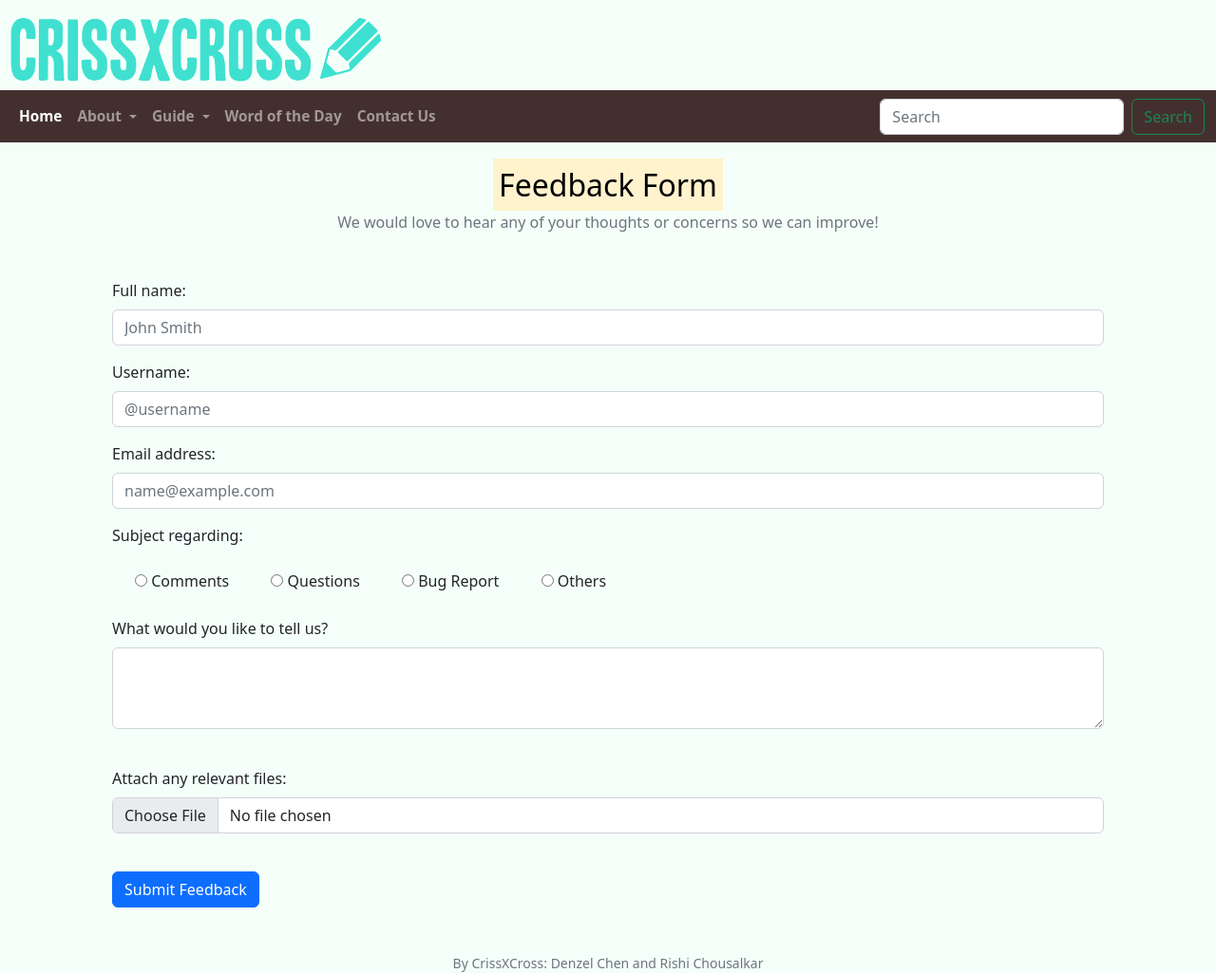
After one commit to mmaimer33/CrissXCross, a Flask app: page /contact-us in a window 1280 px wide. The commit adds this page. Shown: the whole page at 95% size. Run offline with Flask 2, Linux system fonts and the light colour scheme; some libraries are stand-ins or nearby versions.

Commit message:
edited forms, errorify

```diff
--- a/app.py
+++ b/app.py
@@ -1,5 +1,8 @@
+from re import sub
 from cs50 import SQL
 from flask import Flask, redirect, render_template, request, session
+from flask_mail import Mail, Message
+
 from flask_session import Session
 from tempfile import mkdtemp
 from werkzeug.security import check_password_hash, generate_password_hash
@@ -8,10 +11,22 @@ from helpers import *
 from scrabble.Classes import *
 from scrabble.Values import *
 
+from dotenv import load_dotenv
+load_dotenv()
+import os
+
 # if "dictionary" not in globals():
 #     dictionary = open("scrabble/word_list.txt").read().splitlines()
 
 app = Flask(__name__)
+
+app.config['MAIL_SERVER']='smtp-mail.outlook.com'
+app.config['MAIL_PORT'] = 587
+app.config['MAIL_USERNAME'] = 'crissxcross2022@hotmail.com'
+app.config['MAIL_PASSWORD'] = os.getenv("PASSWORD")
+app.config['MAIL_USE_TLS'] = True
+app.config['MAIL_USE_SSL'] = False
+mail = Mail(app)
 
 app.config["TEMPLATES_AUTO_RELOAD"] = True
 
@@ -52,29 +67,29 @@ def register():
     if request.method == "POST":
         # Ensure username was submitted
         if not request.form.get("username"):
-            return errorify("must provide username", 403)
+            return errorify("must provide username", "", 403)
 
         # Ensure password was submitted
         elif not request.form.get("password"):
-            return errorify("must provide password", 403)
+            return errorify("must provide password", "", 403)
 
         # Ensure password has at least 6 characters
         if len(request.form.get("password")) < 6:
-            return errorify("password must have at least 6 characters", 403)
+            return errorify("password must have at least 6 characters", "", 403)
 
         # Ensure password has a number
         if not has_number(request.form.get("password")):
-            return errorify("password must have a number", 403)
+            return errorify("password must have a number", "", 403)
 
         # Ensure confirmation matches password
         elif request.form.get("password") != request.form.get("confirmation"):
-            return errorify("passwords do not match", 403)
+            return errorify("passwords do not match", "", 403)
 
         # Ensure that username does not already exist
         rows = db.execute("SELECT * FROM Users WHERE username = :username",
                           username=request.form.get("username"))
         if len(rows) != 0:
-            return errorify("username already exists", 403)
+            return errorify("username already exists", "", 403)
 
         # Insert username and password hash
         db.execute("INSERT INTO Users (username, hash) VALUES(?, ?)", request.form.get("username"), generate_password_hash(request.form.get("password")))
@@ -86,7 +101,7 @@ def register():
         session["user_id"] = rows[0]["id"]
 
         # Redirect user to home page
-        return redirect("/")
+        return redirect("/main")
     else:
         return render_template("register.html")
 
@@ -99,11 +114,11 @@ def login():
     if request.method == "POST":
         # Ensure username was submitted
         if not request.form.get("username"):
-            return errorify("must provide username", 403)
+            return errorify("must provide username", "invalidlogin", 403)
 
         # Ensure password was submitted
         elif not request.form.get("password"):
-            return errorify("must provide password", 403)
+            return errorify("must provide password", "invalidlogin", 403)
 
         # Query database for username
         rows = db.execute("SELECT * FROM users WHERE username = :username",
@@ -111,24 +126,69 @@ def login():
 
         # Ensure username exists and password is correct
         if len(rows) != 1 or not check_password_hash(rows[0]["hash"], request.form.get("password")):
-            return errorify("invalid username and/or password", 403)
+            return errorify("invalid username and/or password", "invalidlogin", 403)
 
         # Remember which user has logged in
         session["user_id"] = rows[0]["id"]
 
         # Redirect user to home page
-        return redirect("/")
+        return redirect("/main")
     else:
         return render_template("login.html")
 
 @app.route("/logout")
 def logout():
     session.clear()
-    return redirect("/")
+    return redirect("/main")
 
 @app.route("/test")
 def test():
     return render_template("test.html")
 
+@app.route("/why-crissxcross")
+def whycrissxcross():
+    return render_template("why-crissxcross.html")
+
+@app.route("/what-is-scrabble")
+def whatisscrabble():
+    return render_template("what-is-scrabble.html")
+
+@app.route("/gameplay-tutorial")
+def gameplaytutorial():
+    return render_template("gameplay-tutorial.html")
+
+@app.route("/multiplayer-gameplay")
+def multiplayergameplay():
+    return render_template("multiplayer-gameplay.html")
+
+@app.route("/wordoftheday")
+def wordoftheday():
+    return render_template("wordoftheday.html")
+
+@app.route("/contact-us", methods=["GET", "POST"])
+def contactus():
+    # Forgets any current user
+    session.clear()
+
+    if request.method == "POST":
+
+        full_name = request.form.get("full_name")
+        username = request.form.get("username")
+        email = request.form.get("email")
+        subject = request.form.get("subject")
+        feedback = request.form.get("feedback")
+        files = request.form.get("files")
+        msg = Message("Feedback", sender="crissxcross2022@hotmail.com",  recipients=["crissxcross2022@hotmail.com"])
+        msg.body = "This is the recent feedback that we received from "+full_name+"with username @"+username+"regarding "+subject
+        msg.html = feedback
+        # with app.open_resource(files) as fp:
+        # msg.attach(files, "application/pdf", fp.read())
+        mail.send(msg)
+        return "Sent feedback!"
+    else:
+        return render_template("contact-us.html")
+
+
+
 if __name__ == "__main__":
     app.run()
--- /dev/null
+++ b/templates/contact-us.html
@@ -0,0 +1,67 @@
+{% extends "layout.html" %}
+
+{% block title %}
+Register
+{% endblock %}
+
+{% block style %}
+
+{% endblock %}
+{% block body %}
+<h2 style = "text-align: center; margin-top: 2%;"><mark>Feedback Form</mark></h2>
+<div class = "text-center text-muted"> We would love to hear any of your thoughts or concerns so we can improve!</div>
+{% endblock %}
+
+{% block main %}
+
+<form action ="/contact-us" method = "POST">
+
+    <div class="mb-3">
+        <label for="exampleFormControlInput1" class="form-label">Full name:</label>
+        <input type="text" class="form-control" placeholder="John Smith" name = "full_name" aria-label="Full name" required>
+    </div>
+    <div class="mb-3">
+        <label for="exampleFormControlInput1" class="form-label">Username:</label>
+        <input type="text" class="form-control" placeholder="@username" name = "username" aria-label="Username" required>
+    </div>
+    <div class="mb-3">
+        <label for="exampleFormControlInput1" class="form-label">Email address:</label>
+        <input type="email" class="form-control" id="exampleFormControlInput1" placeholder="name@example.com" name = "email" required>
+    </div>
+    <div class = "mb-3">
+        <label for="exampleFormControlInput1" class="form-label">Subject regarding:</label>
+    </div>
+
+    <div class="form-check form-check-inline">
+        <input class="form-check-input-2" type="radio" name="subject" id="inlineRadio1" value="option1">
+        <label class="form-check-label" for="inlineRadio1">Comments</label>
+    </div>
+    <div class="form-check form-check-inline">
+    <input class="form-check-input-2" type="radio" name="subject" id="inlineRadio2" value="option2">
+        <label class="form-check-label" for="inlineRadio2">Questions</label>
+    </div>
+    <div class="form-check form-check-inline">
+        <input class="form-check-input-2" type="radio" name="subject" id="inlineRadio3" value="option3">
+        <label class="form-check-label" for="inlineRadio3">Bug Report</label>
+    </div>
+    <div class="form-check form-check-inline">
+        <input class="form-check-input-2" type="radio" name="subject" id="inlineRadio3" value="option4">
+        <label class="form-check-label" for="inlineRadio3">Others</label>
+    </div>
+    <div class="mb-3">
+        <br>
+        <label for="exampleFormControlTextarea1" class="form-label">What would you like to tell us?</label>
+        <textarea class="form-control" id="exampleFormControlTextarea1" rows="3" name = "feedback"></textarea>
+    </div>
+    <div class="mb-3">
+        <br>
+        <label for="formFile" class="form-label">Attach any relevant files:</label>
+        <input class="form-control" type="file" id="formFile" name = "files">
+    </div>
+    <br>
+    <button class="btn btn-primary" type="submit">Submit Feedback</button>
+</form>
+
+
+
+{% endblock %}
--- /dev/null
+++ b/templates/gameplay-tutorial.html
@@ -0,0 +1 @@
+{% extends "layout.html" %}
--- a/templates/layout.html
+++ b/templates/layout.html
@@ -10,20 +10,105 @@
 
         <!-- documentation at http://getbootstrap.com/docs/4.1/, alternative themes at https://bootswatch.com/ -->
         <link href="https://maxcdn.bootstrapcdn.com/bootstrap/4.1.3/css/bootstrap.min.css" rel="stylesheet">
+        <link href="https://cdn.jsdelivr.net/npm/bootstrap@5.2.0-beta1/dist/css/bootstrap.min.css" rel="stylesheet">
 
         <script src="https://code.jquery.com/jquery-3.3.1.min.js"></script>
         <script src="https://cdnjs.cloudflare.com/ajax/libs/popper.js/1.14.3/umd/popper.min.js"></script>
         <script src="https://maxcdn.bootstrapcdn.com/bootstrap/4.1.3/js/bootstrap.min.js"></script>
+        <script src="https://cdn.jsdelivr.net/npm/bootstrap@5.2.0-beta1/dist/js/bootstrap.bundle.min.js"></script>
+        {% block head %}{% endblock %}
 
         <title>CrissXCross: {% block title %}{% endblock %}</title>
+
+        <style>
+            body {
+                background-color: mintcream;
+            }
+            @keyframes fadeInAnimation {
+                0% {
+                     opacity: 0;
+                }
+                100% {
+                     opacity: 1;
+                }
+            }
+            .header{
+                margin-top: -2%;
+                margin-left: -4%;
+                width: 30%;
+                height: 0%;
+            }
+            .pencil {
+                width: 5%;
+                margin-top:0.5%;
+                animation-delay: -2s;
+                animation: fadeInAnimation 3s;
+                animation-iteration-count: 1;
+                animation-fill-mode: forwards;
+            }
+            .nav-item {
+                font-size: 1.2vw;
+                font-weight: bold;
+
+            }
+        </style>
 
         {% block style %}{% endblock %}
 
     </head>
 
     <body>
+        <img src =  "../static/website-header.png" class = "header" alt = "website header">
+        <img src = "../static/pencil.png" class = "pencil"  alt = "pencil">
+
+
+
+        <nav class="navbar navbar-expand-lg navbar-dark" style = "background-color: #43302E">
+            <div class="container-fluid">
+              <button class="navbar-toggler" type="button" data-bs-toggle="collapse" data-bs-target="#navbarSupportedContent" aria-controls="navbarSupportedContent" aria-expanded="false" aria-label="Toggle navigation">
+                <span class="navbar-toggler-icon"></span>
+              </button>
+              <div class="collapse navbar-collapse" id="navbarSupportedContent">
+                <ul class="navbar-nav me-auto mb-2 mb-lg-0">
+                  <li class="nav-item">
+                    <a class="nav-link active" aria-current="page" href="/main">Home</a>
+                  </li>
+                  <li class="nav-item dropdown">
+                    <a class="nav-link dropdown-toggle" id="navbarDropdown" role="button" data-bs-toggle="dropdown" aria-expanded="false">
+                      About
+                    </a>
+                    <ul class="dropdown-menu" aria-labelledby="navbarDropdown">
+                      <li><a class="dropdown-item" href="/why-crissxcross">Why CrissxCross?</a></li>
+                      <li><a class="dropdown-item" href="/what-is-scrabble">What is Scrabble?</a></li>
+                    </ul>
+                  </li>
+                  <li class="nav-item dropdown">
+                    <a class="nav-link dropdown-toggle" id="navbarDropdown" role="button" data-bs-toggle="dropdown" aria-expanded="false">
+                      Guide
+                    </a>
+                    <ul class="dropdown-menu" aria-labelledby="navbarDropdown">
+                      <li><a class="dropdown-item" href="/gameplay-tutorial">Gameplay Tutorial</a></li>
+                      <li><a class="dropdown-item" href="/multiplayer-gameplay">Multiplayer Gameplay</a></li>
+                    </ul>
+                  </li>
+                  <li class="nav-item">
+                    <a class="nav-link" href = "/wordoftheday">Word of the Day</a>
+                  </li>
+                  <li class="nav-item">
+                    <a class="nav-link" href = "/contact-us">Contact Us</a>
+                  </li>
+                </ul>
+                <form class="d-flex" role="search">
+                  <input class="form-control me-2" type="search" placeholder="Search" aria-label="Search">
+                  <button class="btn btn-outline-success" type="submit">Search</button>
+                </form>
+              </div>
+            </div>
+          </nav>
+
 
         {% block body %}{% endblock %}
+
 
         <main class="container p-5">
             {% block main %}{% endblock %}
--- /dev/null
+++ b/templates/multiplayer-gameplay.html
@@ -0,0 +1 @@
+{% extends "layout.html" %}
--- /dev/null
+++ b/templates/what-is-scrabble.html
@@ -0,0 +1 @@
+{% extends "layout.html" %}
```
Also changed, not shown: templates/error.html (+17 -0 lines), templates/login.html (+10 -0 lines), templates/register.html (+10 -0 lines), templates/why-crissxcross.html (added, +10 -0 lines), templates/wordoftheday.html (added, +30 -0 lines), static/pencil.png (added), static/stickman.png (added), static/stickmanshake.png (added), static/website-header.png (added).
